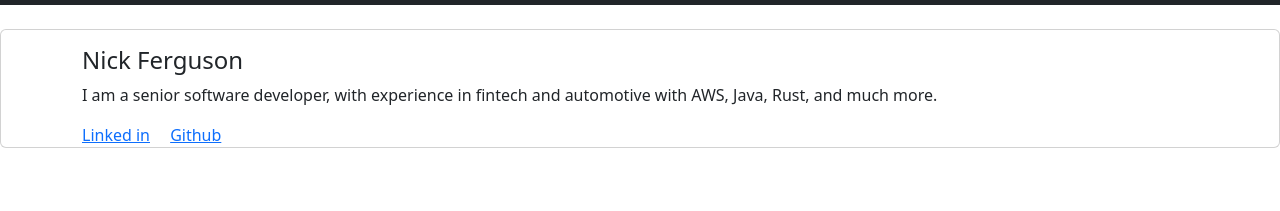
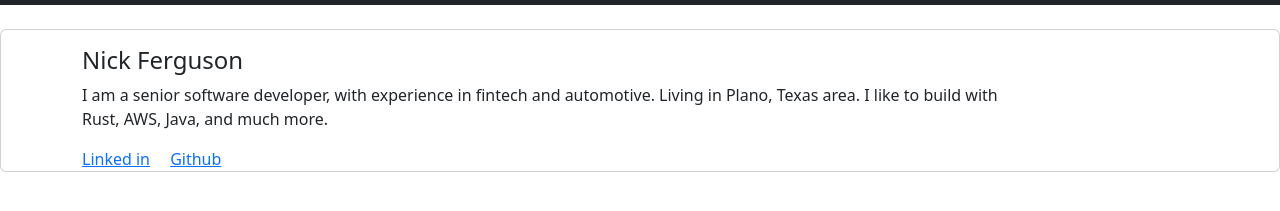
Before and after one commit to ngferg/my-site, a plain HTML site: page src/about.html in a window 1280 px wide. Shown: the part 57-268 px from the top of the page. Drawn offline with Linux system fonts and the light colour scheme; a script that the page names is missing.

Commit message:
update about

```diff
--- a/src/about.html
+++ b/src/about.html
@@ -17,7 +17,10 @@
             <div class="row">
                 <div class="col-sm-8 col-md-10">
                     <h4 class="card-title">Nick Ferguson</h4>
-                    <p class="card-text">I am a senior software developer, with experience in fintech and automotive with AWS, Java, Rust, and much more.</p>
+                    <p class="card-text">
+                        I am a senior software developer, with experience in fintech and automotive.
+                        Living in Plano, Texas area. I like to build with Rust, AWS, Java, and much more.
+                    </p>
                     <a href="https://www.linkedin.com/in/nicholaus-ferguson-76b59785/" class="card-link">Linked in</a>
                     <a href="https://github.com/ngferg" class="card-link">Github</a>
                 </div>
```
